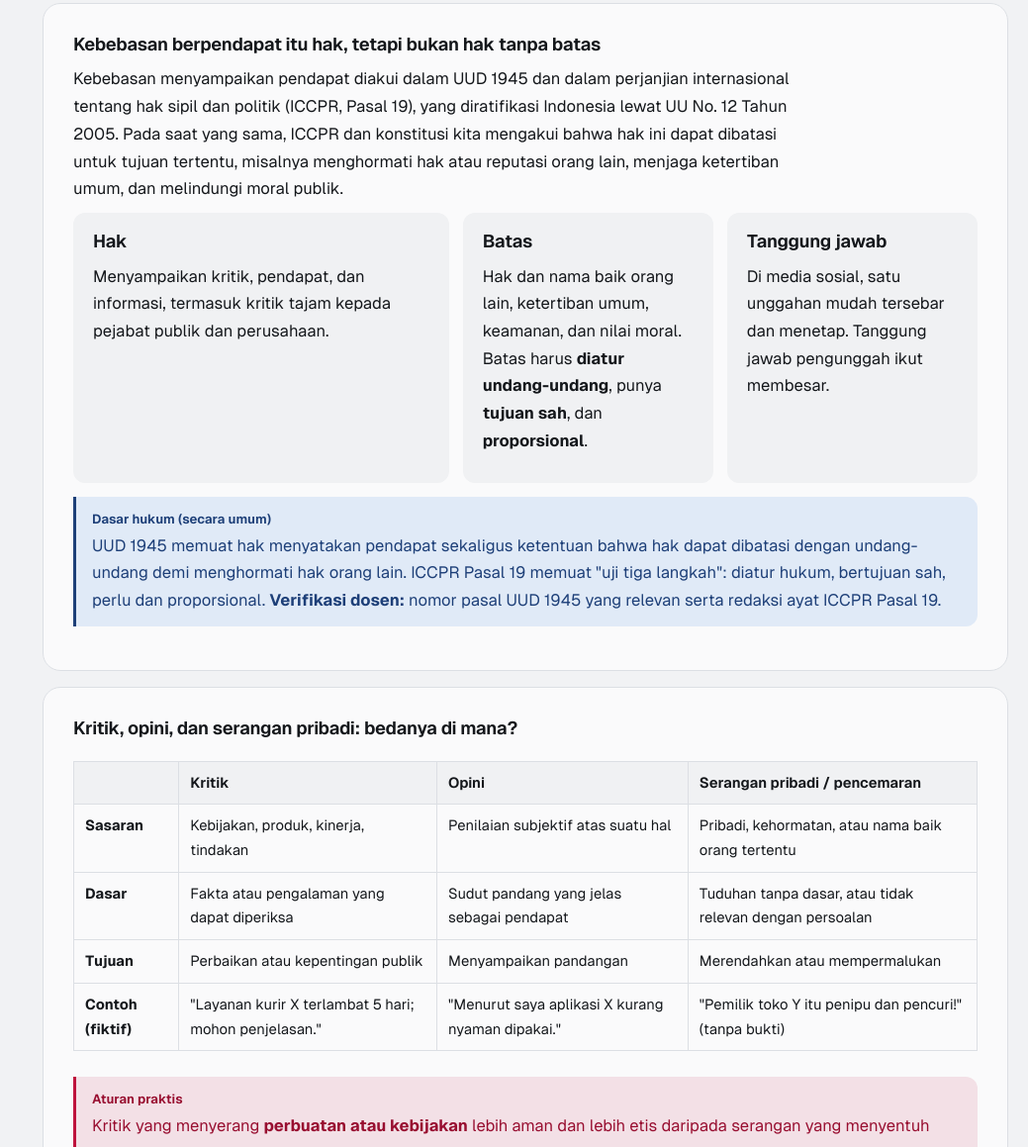
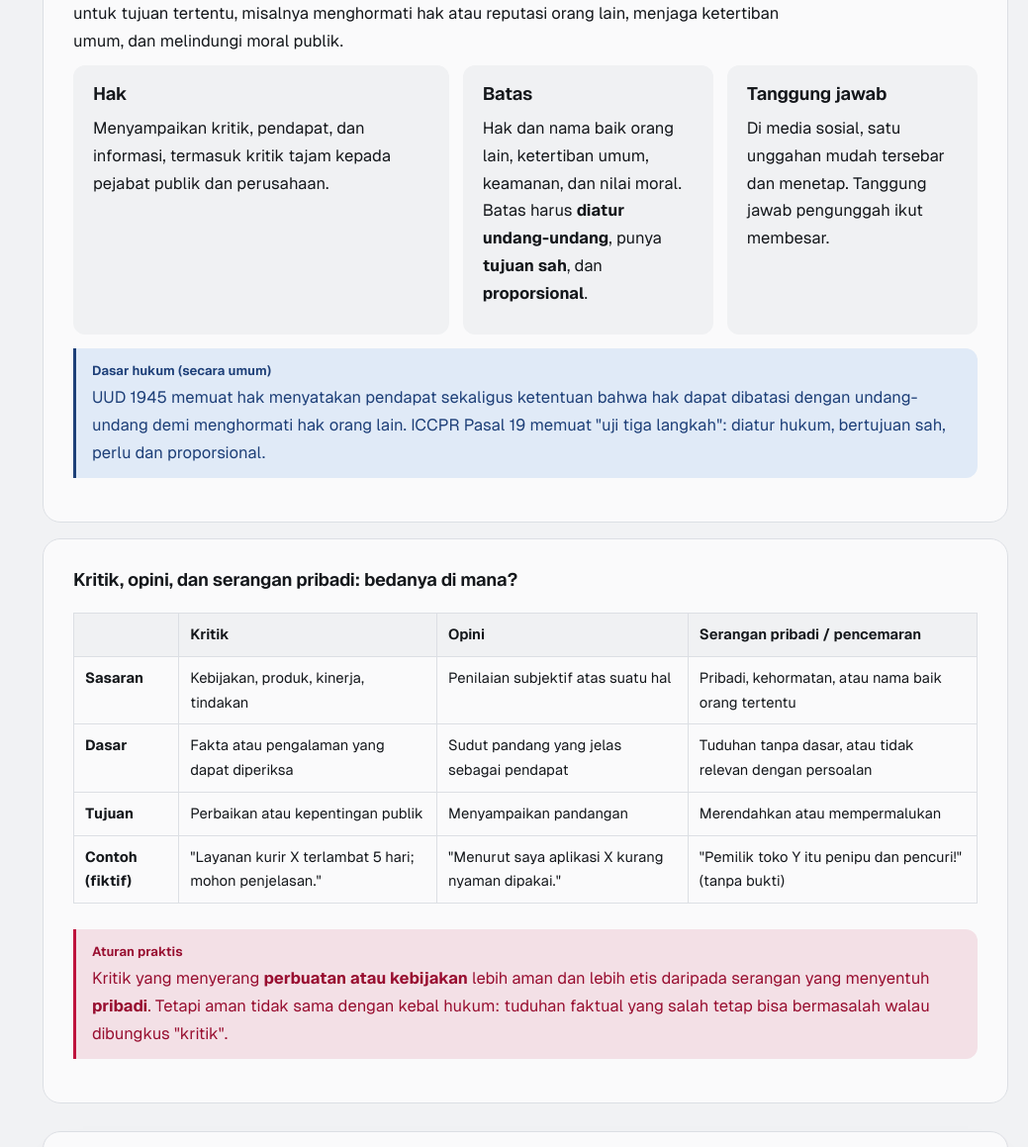
Before and after one commit to Ibnuamrithaher/Etika-Cyber-Scurity, a plain HTML site: page pertemuan-06.html in a window 1280 px wide. Shown: the part 2464-3623 px from the top of the page at 99% size, without its empty margins (241-1280 px from the left). Drawn offline with Linux system fonts and the light colour scheme.

Commit message:
Hapus catatan verifikasi dosen di pertemuan 6
Co-Authored-By: Claude Sonnet 5.5 <noreply@anthropic.com>

```diff
--- a/pertemuan-06.html
+++ b/pertemuan-06.html
@@ -552,7 +552,6 @@ textarea::placeholder{color:var(--muted)}
   <p><b>Kemampuan akhir:</b> menganalisis batasan kebebasan berpendapat dan pencemaran nama baik di media sosial.</p>
   <p><b>Indikator penilaian:</b> kerapian argumen hukum dan etika berpendapat.</p>
   <p>Setelah sesi ini kamu mampu: (1) menjelaskan kebebasan berpendapat sebagai hak yang dapat dibatasi; (2) membedakan kritik, opini, pencemaran nama baik, ujaran kebencian, dan hoaks; (3) memeriksa unsur "sengaja, menuduh hal tertentu, diketahui umum" pada sebuah unggahan; (4) menyusun argumen hukum dan etika yang runtut untuk sebuah kasus unggahan.</p>
-  <div class="callout warn"><b class="t">Verifikasi dosen</b>Nomor pasal, ayat, dan bunyi rinci UU ITE sudah berubah beberapa kali (UU 11/2008, UU 19/2016, UU 1/2024). Materi ini menjelaskan <b>pola umum</b> ketentuannya. Setiap nomor pasal yang disebut diberi tanda untuk dicek dosen terhadap naskah resmi sebelum dipakai sebagai rujukan penilaian.</div>
 </section>
 
 <!-- ===================== SEGMEN 1 ===================== -->
@@ -584,7 +583,7 @@ textarea::placeholder{color:var(--muted)}
       <div class="mini"><h3>Batas</h3><p>Hak dan nama baik orang lain, ketertiban umum, keamanan, dan nilai moral. Batas harus <b>diatur undang-undang</b>, punya <b>tujuan sah</b>, dan <b>proporsional</b>.</p></div>
       <div class="mini"><h3>Tanggung jawab</h3><p>Di media sosial, satu unggahan mudah tersebar dan menetap. Tanggung jawab pengunggah ikut membesar.</p></div>
     </div>
-    <div class="callout law"><b class="t">Dasar hukum (secara umum)</b>UUD 1945 memuat hak menyatakan pendapat sekaligus ketentuan bahwa hak dapat dibatasi dengan undang-undang demi menghormati hak orang lain. ICCPR Pasal 19 memuat "uji tiga langkah": diatur hukum, bertujuan sah, perlu dan proporsional. <b>Verifikasi dosen:</b> nomor pasal UUD 1945 yang relevan serta redaksi ayat ICCPR Pasal 19.</div>
+    <div class="callout law"><b class="t">Dasar hukum (secara umum)</b>UUD 1945 memuat hak menyatakan pendapat sekaligus ketentuan bahwa hak dapat dibatasi dengan undang-undang demi menghormati hak orang lain. ICCPR Pasal 19 memuat "uji tiga langkah": diatur hukum, bertujuan sah, perlu dan proporsional.</div>
   </div>
 
   <div class="card">
@@ -609,13 +608,12 @@ textarea::placeholder{color:var(--muted)}
   <div class="card">
     <h3>Gambaran besar: dari UU 11/2008 ke UU 1/2024</h3>
     <p>UU ITE (UU No. 11 Tahun 2008) diubah pertama kali dengan UU No. 19 Tahun 2016 dan diubah kedua kali dengan <b>UU No. 1 Tahun 2024</b>. Perubahan terakhir antara lain merapikan rumusan pasal yang dulu dikritik "karet" (mudah ditafsirkan terlalu luas), misalnya tentang pencemaran nama baik dan berita bohong. Selain itu ada <b>Pedoman Implementasi UU ITE</b> berupa Surat Keputusan Bersama (SKB) tiga menteri/pimpinan lembaga tahun 2021, serta <b>putusan Mahkamah Konstitusi</b> yang menafsirkan batas beberapa pasal.</p>
-    <div class="callout warn"><b class="t">Verifikasi dosen</b>Nomor pasal/ayat dan rumusan pasal pencemaran nama baik, ujaran kebencian, dan berita bohong berubah antarversi UU. Tabel di bawah hanya menunjukkan <b>pola umum</b>. Cocokkan dengan naskah resmi UU 1/2024 sebelum mengutip nomor di kelas atau di soal ujian.</div>
   </div>
 
   <div class="card">
     <h3>Peta empat jenis ujaran bermasalah</h3>
     <div class="tablewrap"><table class="t">
-      <tr><th>Jenis</th><th>Inti larangan (umum)</th><th>Unsur yang diperiksa</th><th>Rujukan pasal (verifikasi dosen)</th></tr>
+      <tr><th>Jenis</th><th>Inti larangan (umum)</th><th>Unsur yang diperiksa</th><th>Rujukan pasal</th></tr>
       <tr><td><b>Pencemaran nama baik</b></td><td>Menyerang kehormatan atau nama baik orang lain dengan menuduhkan suatu hal agar diketahui umum</td><td>Dilakukan dengan sengaja; menuduhkan hal tertentu; ditujukan kepada orang tertentu; diketahui umum</td><td>Pasal dalam UU ITE yang mengatur penyerangan kehormatan/nama baik (dalam UU 1/2024 ada rumusan khusus; <b>cek nomor</b>)</td></tr>
       <tr><td><b>Ujaran kebencian</b></td><td>Menyebarkan informasi yang menimbulkan rasa kebencian atau permusuhan terhadap individu/kelompok berdasarkan SARA</td><td>Sengaja; menyebarkan informasi; bermuatan kebencian/permusuhan; berdasar suku, agama, ras, atau antargolongan</td><td>Pasal tentang kebencian/permusuhan berbasis SARA (<b>cek nomor</b>)</td></tr>
       <tr><td><b>Hoaks / berita bohong</b></td><td>Menyebarkan informasi bohong atau menyesatkan yang menimbulkan kerugian tertentu (rumusan terbaru dikaitkan dengan akibat tertentu seperti keonaran di masyarakat)</td><td>Sengaja; informasi bohong/menyesatkan; ada akibat yang dirumuskan dalam pasal</td><td>Pasal tentang berita bohong (UU 1/2024 mengubah rumusannya; <b>cek nomor</b>)</td></tr>
@@ -630,7 +628,7 @@ textarea::placeholder{color:var(--muted)}
       <div class="mini"><h3>2. Menuduh hal tertentu</h3><p>Ada tuduhan <b>spesifik</b> ("menggelapkan dana", "selingkuh"), bukan sekadar makian atau penilaian umum.</p></div>
       <div class="mini"><h3>3. Diketahui umum</h3><p>Disampaikan di ruang yang dapat diakses orang banyak, bukan percakapan tertutup dua orang.</p></div>
     </div>
-    <details class="acc"><summary>Hal penting lain yang lazim dibahas (verifikasi dosen)</summary><div>
+    <details class="acc"><summary>Hal penting lain yang lazim dibahas</summary><div>
       <ul>
         <li><b>Orang tertentu, bukan lembaga.</b> Pedoman SKB dan rumusan terbaru cenderung menegaskan bahwa yang dilindungi adalah kehormatan <b>orang perseorangan</b>, bukan institusi, korporasi, profesi, atau jabatan sebagai lembaga.</li>
         <li><b>Delik aduan.</b> Pencemaran nama baik lazimnya hanya diproses bila <b>korban sendiri mengadu</b>, bukan laporan pihak lain.</li>
@@ -650,13 +648,11 @@ textarea::placeholder{color:var(--muted)}
       <div class="mini"><h3>Putusan MK</h3><p>Mahkamah Konstitusi pernah menguji pasal pencemaran nama baik dan menafsirkan kaitannya dengan ketentuan pencemaran dalam KUHP serta sifat delik aduannya.</p></div>
       <div class="mini"><h3>KUHP baru (UU 1/2023)</h3><p>KUHP baru juga memuat ketentuan tentang penghinaan/pencemaran. Pada masa transisi, hubungan antara KUHP dan UU ITE perlu dicek.</p></div>
     </div>
-    <div class="callout warn"><b class="t">Verifikasi dosen</b>(a) Nomor dan tahun SKB beserta butir pedomannya; (b) nomor putusan MK yang relevan dan amar putusannya; (c) tanggal berlaku KUHP baru dan pasal penghinaan di dalamnya; (d) apakah UU 1/2024 telah diuji lagi oleh MK setelah materi ini ditulis. Materi ini sengaja tidak menyebut angka tersebut.</div>
   </div>
 
   <div class="card">
     <h3>Contoh nyata yang dikenal luas</h3>
     <p>Kasus <b>Prita Mulyasari</b> (sekitar 2008-2009): keluhan tertulis seorang pasien tentang layanan sebuah rumah sakit yang tersebar lewat surel berantai berujung pada proses hukum yang memakai ketentuan pencemaran nama baik dalam UU ITE dan memicu sorotan publik luas tentang batas keluhan konsumen. Kasus ini sering dipakai untuk membahas perbedaan antara <i>keluhan layanan</i> dan <i>penyerangan nama baik</i>.</p>
-    <div class="callout warn"><b class="t">Verifikasi dosen</b>Rincian kronologi, pasal yang didakwakan, dan putusan akhir kasus ini sebaiknya dicek sebelum dibahas rinci di kelas. Mahasiswa cukup memakainya sebagai contoh perdebatan publik.</div>
   </div>
 
   <div class="w" data-widget="explorer" id="jenisKontenExplorer"><span class="w-label">Jelajahi: Jenis Konten Bermasalah</span></div>
@@ -743,9 +739,8 @@ textarea::placeholder{color:var(--muted)}
       <li><b>Tambahan:</b> Republik Indonesia. (2023). <i>UU No. 1 Tahun 2023 tentang Kitab Undang-Undang Hukum Pidana (KUHP)</i>. Dibaca secara umum untuk ketentuan penghinaan/pencemaran.</li>
       <li><b>Tambahan:</b> Republik Indonesia. (2005). <i>UU No. 12 Tahun 2005 tentang Pengesahan International Covenant on Civil and Political Rights</i> (ICCPR), khususnya Pasal 19.</li>
       <li><b>Tambahan:</b> Menteri Komunikasi dan Informatika, Jaksa Agung, dan Kepala Kepolisian RI. (2021). <i>Surat Keputusan Bersama tentang Pedoman Implementasi atas Pasal Tertentu UU ITE</i>.</li>
-      <li><b>Tambahan:</b> Putusan Mahkamah Konstitusi tentang pengujian pasal pencemaran nama baik dalam UU ITE (dibaca secara umum; nomor putusan diverifikasi dosen).</li>
+      <li><b>Tambahan:</b> Putusan Mahkamah Konstitusi tentang pengujian pasal pencemaran nama baik dalam UU ITE (dibaca secara umum).</li>
     </ol>
-    <div class="callout warn"><b class="t">Verifikasi dosen</b>Ketentuan yang rentan berubah dan perlu dicek terhadap naskah resmi sebelum dijadikan rujukan nilai: (1) nomor pasal/ayat pencemaran nama baik, ujaran kebencian, dan berita bohong pada UU ITE setelah UU 1/2024; (2) nomor, tahun, dan isi SKB 2021; (3) nomor dan amar putusan MK terkait; (4) masa berlaku dan pasal penghinaan dalam KUHP baru (UU 1/2023) serta hubungannya dengan UU ITE; (5) redaksi ICCPR Pasal 19 dan pasal UUD 1945 terkait; (6) rincian kronologi kasus nyata yang disebut.</div>
   </div>
 </section>
 
@@ -777,7 +772,7 @@ const PAGE = {
       {f:"Pencemaran nama baik", b:"Menyerang kehormatan/nama baik orang tertentu dengan menuduhkan hal tertentu agar diketahui umum."},
       {f:"Ujaran kebencian", b:"Penyebaran informasi yang menimbulkan kebencian atau permusuhan terhadap individu/kelompok berdasarkan SARA."},
       {f:"Hoaks (berita bohong)", b:"Informasi bohong atau menyesatkan yang disebarkan; pidananya mensyaratkan kesengajaan dan akibat tertentu menurut rumusan pasal (cek naskah)."},
-      {f:"Delik aduan", b:"Tindak pidana yang hanya diproses bila korban sendiri mengadukannya. Pencemaran nama baik lazim berupa delik aduan (verifikasi dosen)."},
+      {f:"Delik aduan", b:"Tindak pidana yang hanya diproses bila korban sendiri mengadukannya. Pencemaran nama baik lazim berupa delik aduan."},
       {f:"Chilling effect", b:"Efek menakutkan: orang menahan diri berpendapat karena takut dipidana, walau pendapatnya sah."},
       {f:"SKB pedoman UU ITE (2021)", b:"Pedoman bersama Menkominfo, Jaksa Agung, dan Kapolri agar penerapan pasal tertentu UU ITE lebih terarah dan tidak menjerat kritik."}
     ]
@@ -822,7 +817,7 @@ const PAGE = {
           {t:"Tidak mengunggah apa pun karena takut dilaporkan.", to:"n3"}
         ]},
       n1: {end:true, text:"Hasil: unggahanmu menuduh hal tertentu ('penipu', 'sengaja meracuni') pada orang tertentu dan terbuka untuk umum, tanpa bukti tentang kesengajaan. Pemilik mengirim somasi dan mengancam melapor.",
-        lens:"Hukum: unsur menuduh hal tertentu dan diketahui umum terlihat; kesengajaan pemilik (meracuni) tidak kamu buktikan, sehingga posisimu rentan. Etika: kemarahanmu bisa dimengerti, tetapi melompat dari 'saya sakit' ke 'sengaja meracuni' adalah klaim yang melampaui fakta. Verifikasi dosen: pasal dan prosedur yang relevan."},
+        lens:"Hukum: unsur menuduh hal tertentu dan diketahui umum terlihat; kesengajaan pemilik (meracuni) tidak kamu buktikan, sehingga posisimu rentan. Etika: kemarahanmu bisa dimengerti, tetapi melompat dari 'saya sakit' ke 'sengaja meracuni' adalah klaim yang melampaui fakta."},
       n2: {end:true, text:"Hasil: ulasanmu berisi fakta yang dapat diperiksa, menyasar pengalaman layanan, dan dilengkapi bukti. Pemilik tetap tidak senang, tetapi konsumen lain terbantu.",
         lens:"Hukum: kritik berbasis fakta untuk kepentingan umum pada dasarnya dilindungi (cek pedoman SKB dan naskah terbaru). Etika: jujur, proporsional, tidak menyerang pribadi. Argumenmu runtut: klaim, bukti, tujuan. Tetap simpan bukti dan siapkan klarifikasi bila ditanya."},
       n3: {end:true, text:"Hasil: kamu aman dari risiko, tetapi pengalaman tidak pernah tersampaikan dan konsumen lain tidak mendapat peringatan.",
@@ -857,9 +852,9 @@ const PAGE = {
       {q:"Perbedaan paling mendasar antara kritik dan pencemaran nama baik terletak pada…", o:["Nada bicara yang keras atau lembut","Sasaran (perbuatan vs pribadi), dasar fakta, dan tujuan","Jumlah pengikut pengunggah","Penggunaan emoji"], a:1, why:"Kritik menyasar perbuatan/kebijakan berbasis fakta; pencemaran menyerang kehormatan pribadi dengan tuduhan tertentu."},
       {q:"Tiga unsur ringkas yang diperiksa pada pencemaran nama baik dalam kegiatan hari ini adalah…", o:["Sengaja, menuduh hal tertentu, diketahui umum","Anonim, viral, menyinggung","Emosi, kata kasar, banyak komentar","Tanpa izin, tanpa bukti, tanpa maaf"], a:0, why:"Itulah kerangka kerja yang kita pakai (cek rumusan pasal terbaru)."},
       {q:"Pesan pribadi dua orang berisi makian. Unsur yang paling jelas tidak terpenuhi untuk pencemaran adalah…", o:["Sengaja","Diketahui umum","Hal tertentu","Orang tertentu"], a:1, why:"Percakapan tertutup tidak diketahui umum, walau tetap bisa tidak etis."},
-      {q:"Ujaran kebencian dalam kerangka UU ITE terutama berkaitan dengan…", o:["Kritik pada kebijakan pemerintah","Kebencian/permusuhan berdasarkan SARA","Ulasan produk bernada negatif","Humor sarkastik"], a:1, why:"Rumusannya berbasis suku, agama, ras, dan antargolongan (nomor pasal diverifikasi dosen)."},
+      {q:"Ujaran kebencian dalam kerangka UU ITE terutama berkaitan dengan…", o:["Kritik pada kebijakan pemerintah","Kebencian/permusuhan berdasarkan SARA","Ulasan produk bernada negatif","Humor sarkastik"], a:1, why:"Rumusannya berbasis suku, agama, ras, dan antargolongan."},
       {q:"Seseorang meneruskan pesan berantai yang ternyata keliru karena ia tertipu dan tidak berniat menyesatkan. Aspek yang paling menentukan pidana atau tidaknya adalah…", o:["Banyaknya orang yang menerima","Kesengajaan dan akibat sesuai rumusan pasal","Panjang pesan","Jam pengiriman"], a:1, why:"Salah informasi tidak otomatis pidana; kesengajaan dan akibat tertentu menjadi pertimbangan. Etika tetap menuntut verifikasi."},
-      {q:"Pencemaran nama baik lazimnya disebut sebagai delik aduan. Artinya…", o:["Siapa pun boleh melapor","Proses umumnya bergantung pada pengaduan korban","Hanya pejabat yang dilindungi","Tidak bisa diproses sama sekali"], a:1, why:"Pada delik aduan, korban sendiri yang mengadu (verifikasi dosen terhadap naskah dan pedoman terbaru)."},
+      {q:"Pencemaran nama baik lazimnya disebut sebagai delik aduan. Artinya…", o:["Siapa pun boleh melapor","Proses umumnya bergantung pada pengaduan korban","Hanya pejabat yang dilindungi","Tidak bisa diproses sama sekali"], a:1, why:"Pada delik aduan, korban sendiri yang mengadu."},
       {q:"UU yang merupakan perubahan kedua UU ITE adalah…", o:["UU No. 19 Tahun 2016","UU No. 27 Tahun 2022","UU No. 1 Tahun 2024","UU No. 12 Tahun 2005"], a:2, why:"UU 19/2016 perubahan pertama; UU 1/2024 perubahan kedua. UU 27/2022 adalah UU PDP; UU 12/2005 pengesahan ICCPR."},
       {q:"Langkah paling bijak sebelum mengunggah keluhan pada sebuah layanan adalah…", o:["Menulis tuduhan sekeras mungkin agar viral","Menyusun fakta, menyertakan bukti, dan menyasar perbuatan, bukan pribadi","Menyamarkan akun lalu menyebar rumor","Menunggu orang lain mengunggah lebih dulu"], a:1, why:"Fakta, bukti, dan fokus pada perbuatan membuat keluhan lebih etis dan lebih aman."}
     ]
@@ -925,7 +920,7 @@ const PAGE = {
         from: "pelapor", to: "polisi",
         packet: "📋", label: "Laporan + bukti",
         set: {pelapor: "safe", polisi: "active"},
-        law: "Pencemaran nama baik lazim merupakan delik aduan: korban sendiri yang melapor. (Verifikasi dosen: konfirmasi rumusan delik aduan dalam UU 1/2024.)",
+        law: "Pencemaran nama baik lazim merupakan delik aduan: korban sendiri yang melapor.",
         tip: "Amankan bukti digital sebelum melapor, unggahan bisa dihapus sewaktu-waktu."
       },
       {
@@ -935,7 +930,7 @@ const PAGE = {
         from: "polisi", to: "terdakwa",
         packet: "📩", label: "Surat panggilan",
         set: {polisi: "warn", terdakwa: "warn"},
-        law: "UU ITE dan KUHAP mengatur prosedur penyidikan; alat bukti elektronik diakui. (Verifikasi dosen: pasal alat bukti di UU 1/2024.)",
+        law: "UU ITE dan KUHAP mengatur prosedur penyidikan; alat bukti elektronik diakui.",
         risk: "Tersangka dapat ditahan bila dianggap berisiko melarikan diri atau menghilangkan barang bukti."
       },
       {
@@ -945,7 +940,7 @@ const PAGE = {
         from: "polisi", to: "jaksa",
         packet: "📁", label: "Berkas P-21",
         set: {polisi: "safe", jaksa: "active"},
-        law: "KUHAP mengatur proses P-21 dan pelimpahan berkas. Di sinilah nomor pasal UU ITE menjadi konkret dalam dakwaan. (Verifikasi dosen: pasal-pasal pencemaran, ujaran kebencian, dan hoaks dalam UU 1/2024.)",
+        law: "KUHAP mengatur proses P-21 dan pelimpahan berkas. Di sinilah nomor pasal UU ITE menjadi konkret dalam dakwaan.",
         tip: "Dakwaan menentukan pasal mana yang harus dibuktikan di persidangan."
       },
       {
@@ -955,7 +950,7 @@ const PAGE = {
         from: "jaksa", to: "pengadilan",
         packet: "📜", label: "Surat dakwaan",
         set: {jaksa: "warn", pengadilan: "active", terdakwa: "warn"},
-        law: "Pembuktian mengikuti KUHAP; alat bukti elektronik diakui. (Verifikasi dosen: ketentuan alat bukti elektronik dalam UU ITE.)",
+        law: "Pembuktian mengikuti KUHAP; alat bukti elektronik diakui.",
         tip: "Unggahan yang sudah dihapus tetap bisa jadi bukti bila telah disita atau di-capture secara sah sebelumnya."
       },
       {
@@ -965,7 +960,7 @@ const PAGE = {
         from: "pengadilan", to: "terdakwa",
         packet: "🔨", label: "Putusan hakim",
         set: {pengadilan: "safe", pelapor: "safe", terdakwa: "danger"},
-        law: "Ancaman pidana berbeda tiap pasal UU ITE. (Verifikasi dosen: ancaman pidana penjara dan/atau denda dalam UU 1/2024 untuk masing-masing jenis pelanggaran.)",
+        law: "Ancaman pidana berbeda tiap pasal UU ITE.",
         risk: "Vonis pidana dapat berupa hukuman penjara dan/atau denda, bergantung pada pasal yang terbukti."
       }
     ],
@@ -986,15 +981,15 @@ const PAGE = {
           "Korban merasa kehormatan atau reputasinya rusak akibat unggahan tersebut"
         ],
         ex:[
-          "Kasus Prita Mulyasari (sekitar 2008-2009): keluhan pasien melalui surel tentang layanan rumah sakit menyebar viral dan berujung proses hukum UU ITE, menjadi debat publik soal batas keluhan konsumen vs pencemaran nama baik. (Verifikasi dosen: kronologi detail dan putusan akhir.)",
+          "Kasus Prita Mulyasari (sekitar 2008-2009): keluhan pasien melalui surel tentang layanan rumah sakit menyebar viral dan berujung proses hukum UU ITE, menjadi debat publik soal batas keluhan konsumen vs pencemaran nama baik.",
           "Kasus fiktif: '@AkunFiktif: Pak Budi pemilik Toko Sejahtera menggelapkan dana arisan RT Rp50 juta!', ditulis di akun publik ribuan pengikut, tanpa bukti yang disebutkan."
         ],
         impact:"Ancaman pidana berupa penjara dan/atau denda sesuai pasal UU ITE yang berlaku. Di luar pidana: reputasi korban rusak dan sulit dipulihkan, kehilangan pekerjaan, serta dampak psikologis jangka panjang.",
         law:[
-          "UU ITE (UU No. 1 Tahun 2024), pasal tentang penyerangan kehormatan/nama baik secara elektronik (Verifikasi dosen: nomor pasal terbaru setelah perubahan kedua)",
-          "Pedoman SKB tiga menteri (2021): menegaskan kritik berbeda dari pencemaran (Verifikasi dosen: nomor SKB dan butir pedomannya)",
-          "Lazimnya delik aduan: hanya diproses jika korban sendiri mengadu (Verifikasi dosen: konfirmasi dalam UU 1/2024)",
-          "KUHP baru (UU 1/2023) juga memuat ketentuan penghinaan/pencemaran (Verifikasi dosen: masa berlaku dan hubungannya dengan UU ITE)"
+          "UU ITE (UU No. 1 Tahun 2024), pasal tentang penyerangan kehormatan/nama baik secara elektronik",
+          "Pedoman SKB tiga menteri (2021): menegaskan kritik berbeda dari pencemaran",
+          "Lazimnya delik aduan: hanya diproses jika korban sendiri mengadu",
+          "KUHP baru (UU 1/2023) juga memuat ketentuan penghinaan/pencemaran"
         ],
         prev:[
           "Uji tiga unsur: sengaja? menuduh hal tertentu? diketahui umum?, jika ketiganya terpenuhi, risiko tinggi",
@@ -1012,14 +1007,14 @@ const PAGE = {
           "Disebarkan melalui postingan publik, pesan berantai, atau kolom komentar"
         ],
         ex:[
-          "Berbagai kasus penyebaran konten yang merendahkan kelompok etnis atau agama tertentu di media sosial Indonesia, sering kali dikemas sebagai 'bercanda' atau 'fakta sejarah'. (Verifikasi dosen: kasus nyata yang sesuai untuk referensi kelas.)",
+          "Berbagai kasus penyebaran konten yang merendahkan kelompok etnis atau agama tertentu di media sosial Indonesia, sering kali dikemas sebagai 'bercanda' atau 'fakta sejarah'.",
           "Kasus fiktif: 'Orang dari suku X emang nggak pantas tinggal di sini, sudah terbukti dari dulu mereka semua penipu.', mengaitkan sifat negatif pada seluruh kelompok etnis tanpa dasar."
         ],
-        impact:"Ancaman pidana (Verifikasi dosen: pasal dan ancaman dalam UU ITE terbaru). Di luar pidana: memperkeruh kerukunan sosial, memicu konflik horizontal, dan merusak rasa aman minoritas.",
+        impact:"Ancaman pidana sesuai rumusan pasal UU ITE. Di luar pidana: memperkeruh kerukunan sosial, memicu konflik horizontal, dan merusak rasa aman minoritas.",
         law:[
-          "UU ITE, pasal tentang kebencian/permusuhan berdasarkan SARA (Verifikasi dosen: nomor pasal dalam UU 1/2024)",
+          "UU ITE, pasal tentang kebencian/permusuhan berdasarkan SARA",
           "UU No. 40 Tahun 2008 tentang Penghapusan Diskriminasi Ras dan Etnis juga relevan",
-          "Biasanya bukan delik aduan: dapat diproses penegak hukum tanpa menunggu aduan korban (Verifikasi dosen: konfirmasi)"
+          "Biasanya bukan delik aduan: dapat diproses penegak hukum tanpa menunggu aduan korban"
         ],
         prev:[
           "Bedakan: mengkritik kebijakan atau praktik (boleh) vs menyerang identitas atau karakter seluruh kelompok (berbahaya)",
@@ -1040,9 +1035,9 @@ const PAGE = {
           "Hoaks kesehatan: klaim palsu tentang kandungan atau efek samping produk yang mendorong masyarakat menolak pengobatan penting, jenis ini sangat umum selama wabah.",
           "Kasus fiktif: 'DARURAT! Air galon merek ClearPure terbukti mengandung bakteri berbahaya, sudah dikonfirmasi Kemenkes!' padahal tidak ada pengumuman resmi; disebarkan saat pesaing baru masuk pasar."
         ],
-        impact:"Kerugian konsumen, kepanikan publik, kerusakan ekonomi produsen yang difitnah. Ancaman pidana bergantung pada kesengajaan dan akibat sesuai rumusan pasal. (Verifikasi dosen: unsur dan akibat yang disyaratkan dalam UU 1/2024.)",
+        impact:"Kerugian konsumen, kepanikan publik, kerusakan ekonomi produsen yang difitnah. Ancaman pidana bergantung pada kesengajaan dan akibat sesuai rumusan pasal.",
         law:[
-          "UU ITE, pasal tentang berita bohong/menyesatkan (UU 1/2024 mengubah rumusan; Verifikasi dosen: nomor pasal dan unsur akibat yang disyaratkan)",
+          "UU ITE, pasal tentang berita bohong/menyesatkan (UU 1/2024 mengubah rumusan)",
           "UU No. 8 Tahun 1999 tentang Perlindungan Konsumen relevan bila hoaks merugikan konsumen dalam transaksi elektronik",
           "Secara etika: memeriksa fakta sebelum membagikan adalah tanggung jawab pengguna, meski tidak ada niat jahat"
         ],
@@ -1067,7 +1062,7 @@ const PAGE = {
         ],
         impact:"Korban mengalami rasa takut, trauma psikologis, dan terpaksa membatasi aktivitas online maupun offline. Dalam kasus berat, korban harus berpindah tempat tinggal atau berhenti bekerja karena keselamatan terancam.",
         law:[
-          "UU ITE, pasal tentang ancaman kekerasan melalui media elektronik (Verifikasi dosen: nomor pasal dalam UU 1/2024)",
+          "UU ITE, pasal tentang ancaman kekerasan melalui media elektronik",
           "UU PDP (UU No. 27 Tahun 2022) relevan untuk doxxing karena menyebarkan data pribadi tanpa persetujuan",
           "KUHP juga memuat ketentuan ancaman; bila disampaikan melalui elektronik, UU ITE berlaku bersama"
         ],
```
